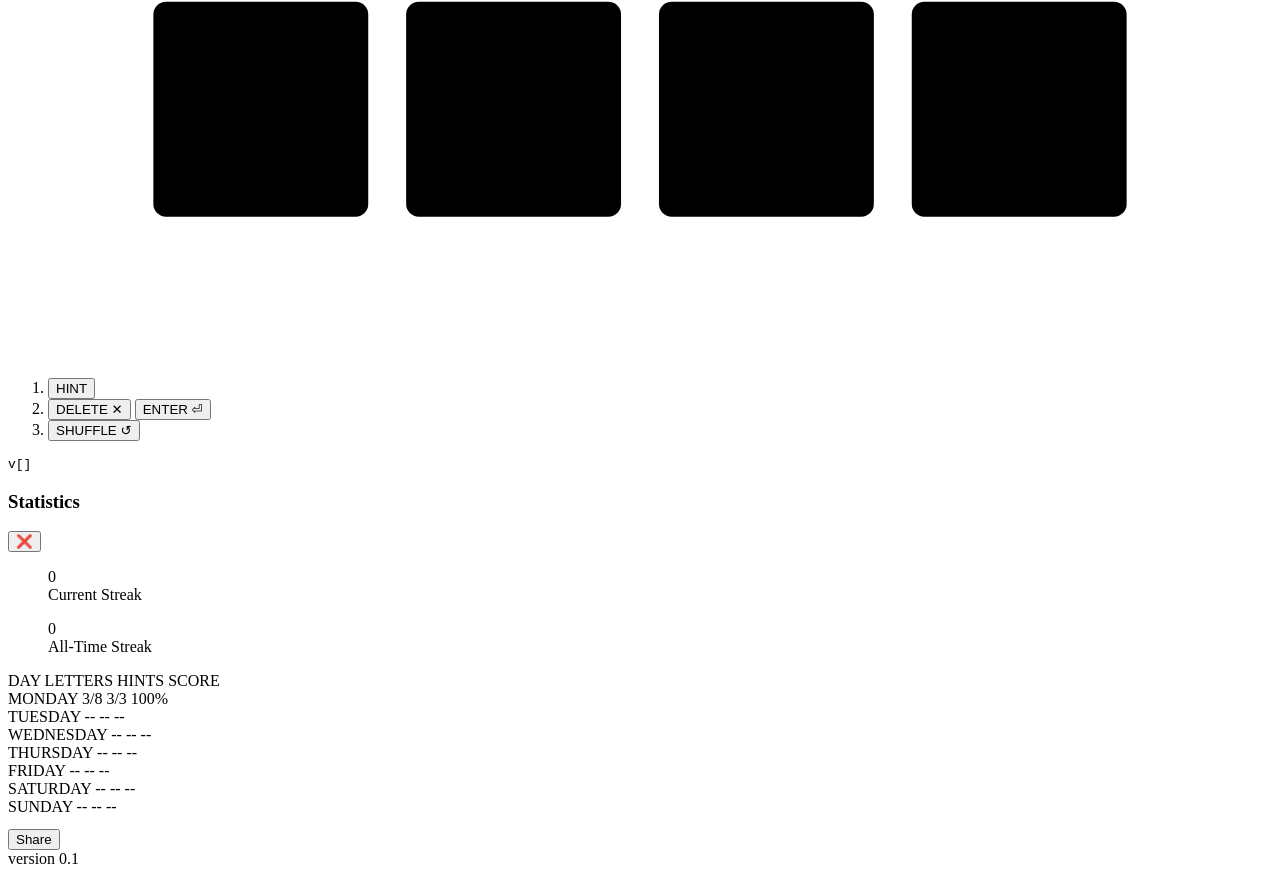
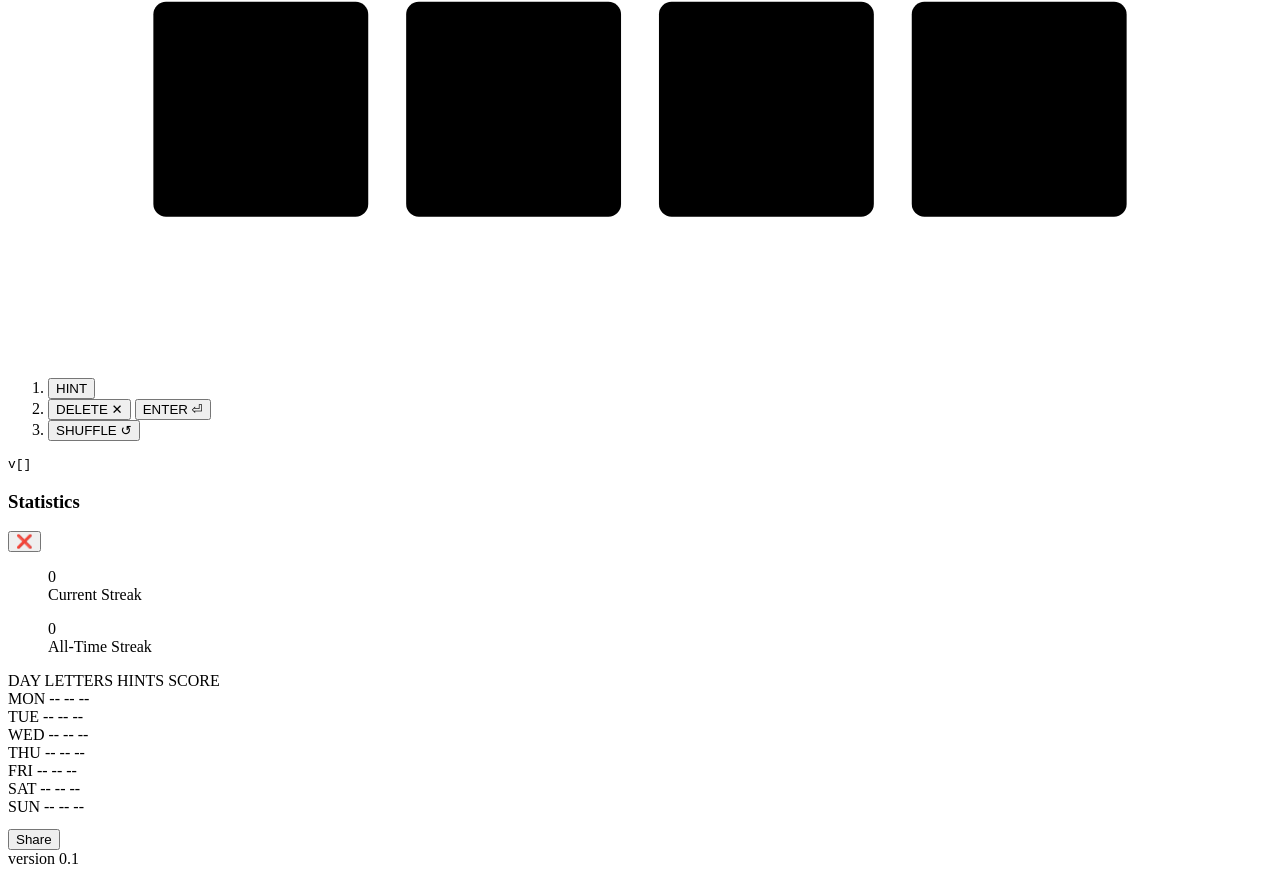
Before and after one commit to aoshea/nn, a website: page index.html in a window 1280 px wide. Shown: the part 986-1862 px from the top of the page. Drawn offline with Linux system fonts and the light colour scheme.

Commit message:
3 files modified

```diff
--- a/index.html
+++ b/index.html
@@ -704,43 +704,43 @@
             <span>SCORE</span>
           </div>
           <div class="result-mon result-row">
-            <span>MONDAY</span>
-            <span>3/8</span>
-            <span>3/3</span>
-            <span>100%</span>
+            <span>MON</span>
+            <span>--</span>
+            <span>--</span>
+            <span>--</span>
           </div>
           <div class="result-tue result-row">
-            <span>TUESDAY</span>
+            <span>TUE</span>
             <span>--</span>
             <span>--</span>
             <span>--</span>
           </div>
           <div class="result-wed result-row">
-            <span>WEDNESDAY</span>
+            <span>WED</span>
             <span>--</span>
             <span>--</span>
             <span>--</span>
           </div>
           <div class="result-thur result-row">
-            <span>THURSDAY</span>
+            <span>THU</span>
             <span>--</span>
             <span>--</span>
             <span>--</span>
           </div>
           <div class="result-fri result-row">
-            <span>FRIDAY</span>
+            <span>FRI</span>
             <span>--</span>
             <span>--</span>
             <span>--</span>
           </div>
           <div class="result-sat result-row">
-            <span>SATURDAY</span>
+            <span>SAT</span>
             <span>--</span>
             <span>--</span>
             <span>--</span>
           </div>
           <div class="result-sun result-row">
-            <span>SUNDAY</span>
+            <span>SUN</span>
             <span>--</span>
             <span>--</span>
             <span>--</span>
--- a/style.css
+++ b/style.css
@@ -205,7 +205,7 @@ button[name='hint']::after {
 
 .result-row > span {
   padding: 0 0.25rem;
-  font-size: var(--font-size-large);
+  font-size: var(--font-size);
 }
 
 .result-row:nth-child(even) {
```
Also changed, not shown: index.ts (+8 -17 lines).
